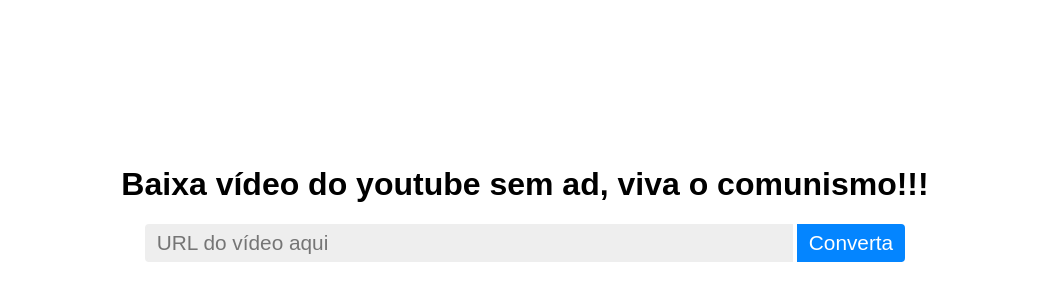
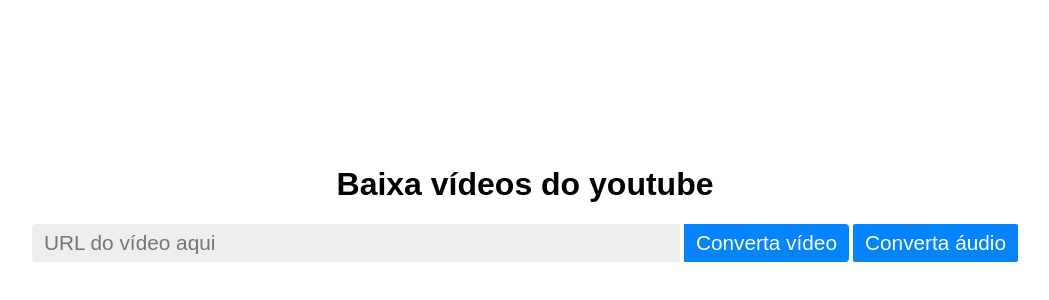
Before and after one commit to joaovicenteft/youtuber-downloader, a plain HTML site: page index.html in a window 1280 px wide. Shown: the part 154-454 px from the top of the page, without its empty margins (115-1164 px from the left). Drawn offline with Linux system fonts and the light colour scheme.

Commit message:
with audio conversion

```diff
--- a/index.html
+++ b/index.html
@@ -9,12 +9,13 @@
     <body>
 
         <h1 class="heading">
-            Baixa vídeo do youtube sem ad, viva o comunismo!!!
+            Baixa vídeos do youtube
         </h1>
 
         <input class="URL-input" placeholder="URL do vídeo aqui">
 
-        <button class="convert-button"> Converta </button>
+        <button class="convert-button"> Converta vídeo </button>
+        <button class="sound-button"> Converta áudio </button>
 
         <script src='script.js'></script>
 
--- a/script.js
+++ b/script.js
@@ -1,6 +1,17 @@
 var buttonThing = document.querySelector('.convert-button');
 var URLThing = document.querySelector('.URL-input');
 
+var soundButtonThing = document.querySelector('.sound-button');
+
+
+soundButtonThing.addEventListener('click', () => {
+    console.log(`URL: ${URLThing.value}`);
+    sendURLsound(URLThing.value);
+})
+
+function sendURLsound(URL) {
+    window.location.href = `http://localhost:4000/downloadSound?URL=${URL}`;
+}
 
 buttonThing.addEventListener('click', () => {
     console.log(`URL: ${URLThing.value}`);
@@ -8,5 +19,6 @@
 });
 
 function sendURL(URL) {
+    // send the youtube video in mp4 to your computer
     window.location.href = `http://localhost:4000/download?URL=${URL}`;
 }
--- a/style.css
+++ b/style.css
@@ -7,7 +7,7 @@
     margin-top:40vh;
 }
 
-.URL-input, .convert-button {
+.URL-input, .convert-button, .sound-button {
     font-size:1.3em;
     padding:5px 10px;
 }
@@ -31,3 +31,10 @@
     background: #0485ff;
     color:white;
 }
+
+.sound-button {
+    border-radius:2px 2px 2px 2px;
+    border:2px solid #0485ff;
+    background: #0485ff;
+    color:white;
+}
```
Also changed, not shown: server/index.js (+11 -0 lines).
